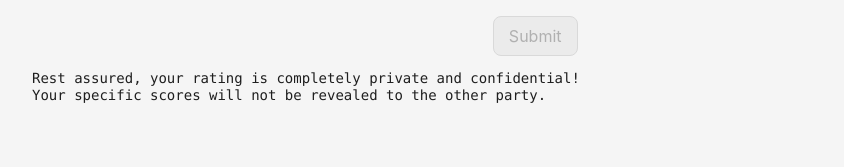
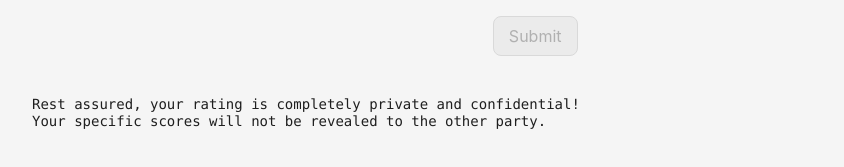
Before and after one commit to CredLancer/CredLancer_ALL, a React (Create React App) app in the folder Credlancer_Update/Private_RatingToken/: page / in a window 1280 px wide. Shown: the part 497-664 px from the top of the page, without its empty margins (0-844 px from the left). Built offline with nearby package versions, Linux system fonts and the light colour scheme.

Commit message:
optimize Anonymous_RatingToken

```diff
--- a/Credlancer_Update/Private_RatingToken/src/page/transfer/index.tsx
+++ b/Credlancer_Update/Private_RatingToken/src/page/transfer/index.tsx
@@ -63,8 +63,6 @@ Promptness in proposal submission, project review, and payout according to the a
 
   function BottomDesc() {
     return `
-
-
     Rest assured, your rating is completely private and confidential!
     Your specific scores will not be revealed to the other party.
         `;
@@ -107,10 +105,12 @@ Promptness in proposal submission, project review, and payout according to the a
       {contextHolder}
       <div style={{ display: "flex" }}>
         <div style={{ margin: "16px", width: "80%", overflow: "hidden" }}>
+          {/* 文本一 */}
           <div style={{ textAlign: "left" }}>
             <ViewMarkDown textContent={desc} darkMode={false} />
           </div>
 
+          {/* Connect Button */}
           <div
             style={{ width: "100%", marginTop: "16px", textAlign: "center" }}
           >
@@ -135,6 +135,7 @@ Promptness in proposal submission, project review, and payout according to the a
             )}
           </div>
 
+          {/* Form */}
           <div style={{ width: "100%", paddingTop: "16px" }}>
             <div
               style={{
@@ -201,6 +202,7 @@ Promptness in proposal submission, project review, and payout according to the a
             <div style={{ marginTop: "24px" }}></div>
           </div>
 
+          {/* // Submit */}
           <div
             style={{ width: "100%", marginTop: "16px", textAlign: "center" }}
           >
@@ -214,7 +216,8 @@ Promptness in proposal submission, project review, and payout according to the a
               Submit
             </Button>
           </div>
-          <div style={{ width: "100%", textAlign: "left" }}>
+
+          <div style={{ width: "100%", textAlign: "left", marginTop: "40px"}}>
             <ViewMarkDown textContent={bottomdesc} darkMode={false} />
           </div>
         </div>
```
